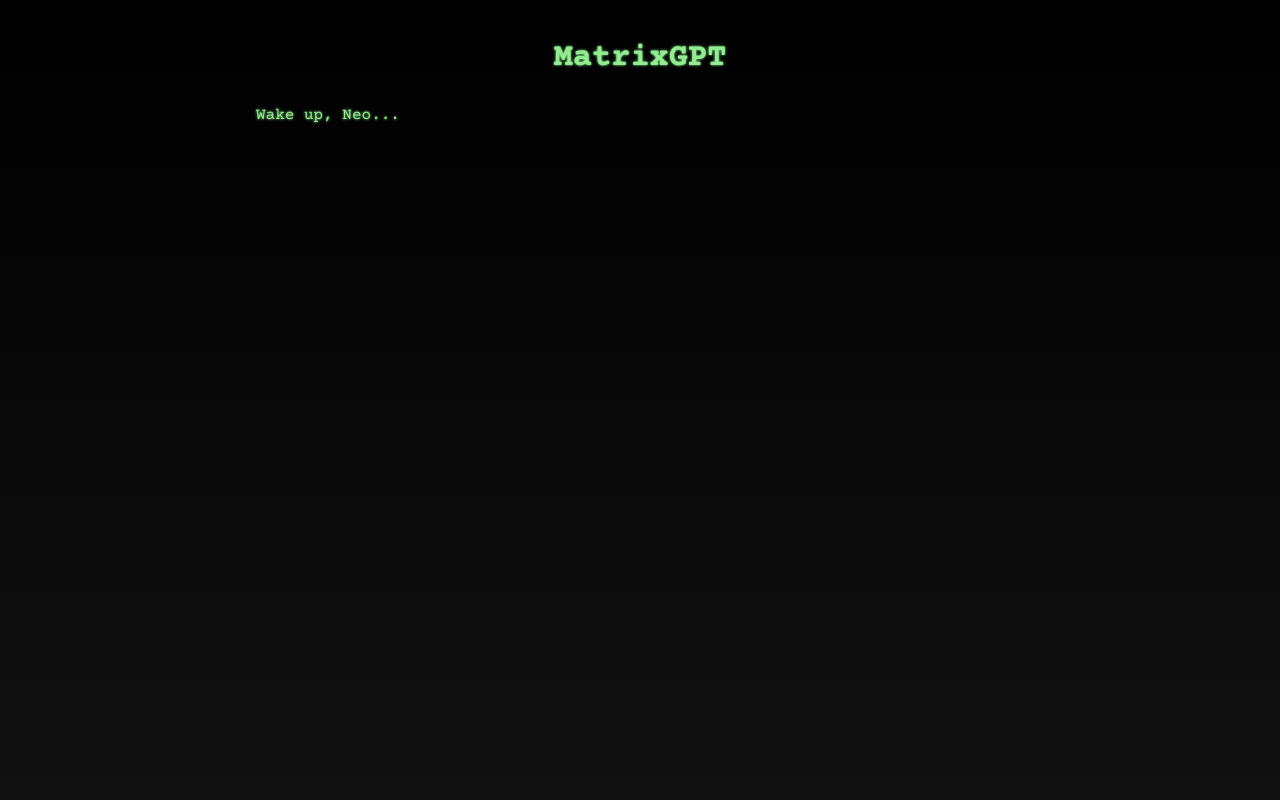
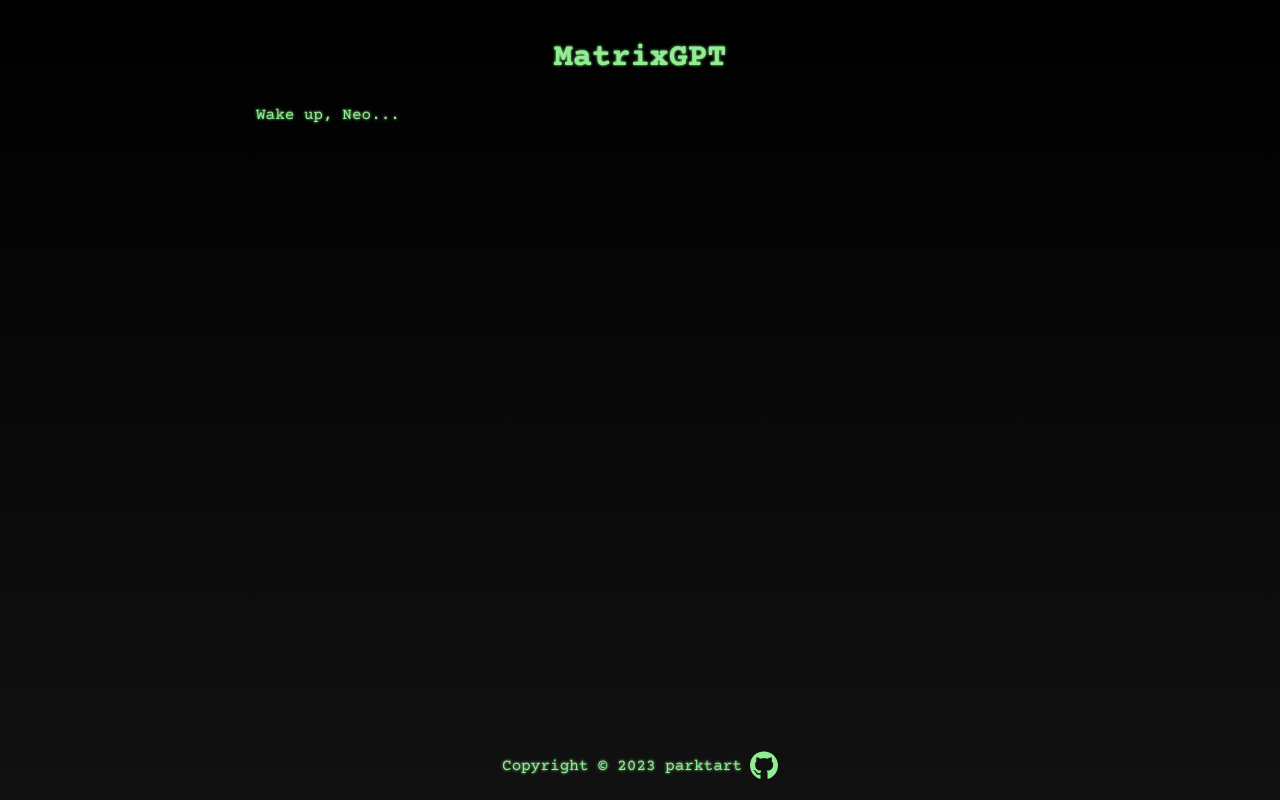
Before and after one commit to parktart/matrix-GPT, a plain HTML site: page index.html in a window 1280 px wide. Drawn offline with nearby package versions, Linux system fonts and the light colour scheme.

Commit message:
Add footer

```diff
--- a/index.html
+++ b/index.html
@@ -30,6 +30,13 @@
 
     </div>
 
+    <div class="footer">
+      <p>Copyright © <script>document.write(new Date().getFullYear())</script> parktart</p>
+      <a href="https://github.com/parktart/missing-number" target="_blank">
+        <img src="./img/github-lightgreen.svg" alt="Link to GitHub repo" width="28" height="28">
+      </a>
+    </div>
+
   </div>
 </body>
 </html>
--- a/style.css
+++ b/style.css
@@ -96,6 +96,21 @@
   align-self: flex-start;
 }
 
+.footer {
+  display: flex;
+  align-items: center;
+  gap: 8px;
+  margin-top: auto;
+  margin-bottom: 20px;
+}
+
+.footer a {
+  transition: transform 0.3s ease-in-out;
+}
+
+.footer a:hover {
+  transform: rotate(360deg) scale(1.2);
+}
 
 /* CSS text-shadow HOW TO??
 	text-shadow: 3px 3px 1px #bebebe;
```
Also changed, not shown: img/github-lightgreen.svg (added).
